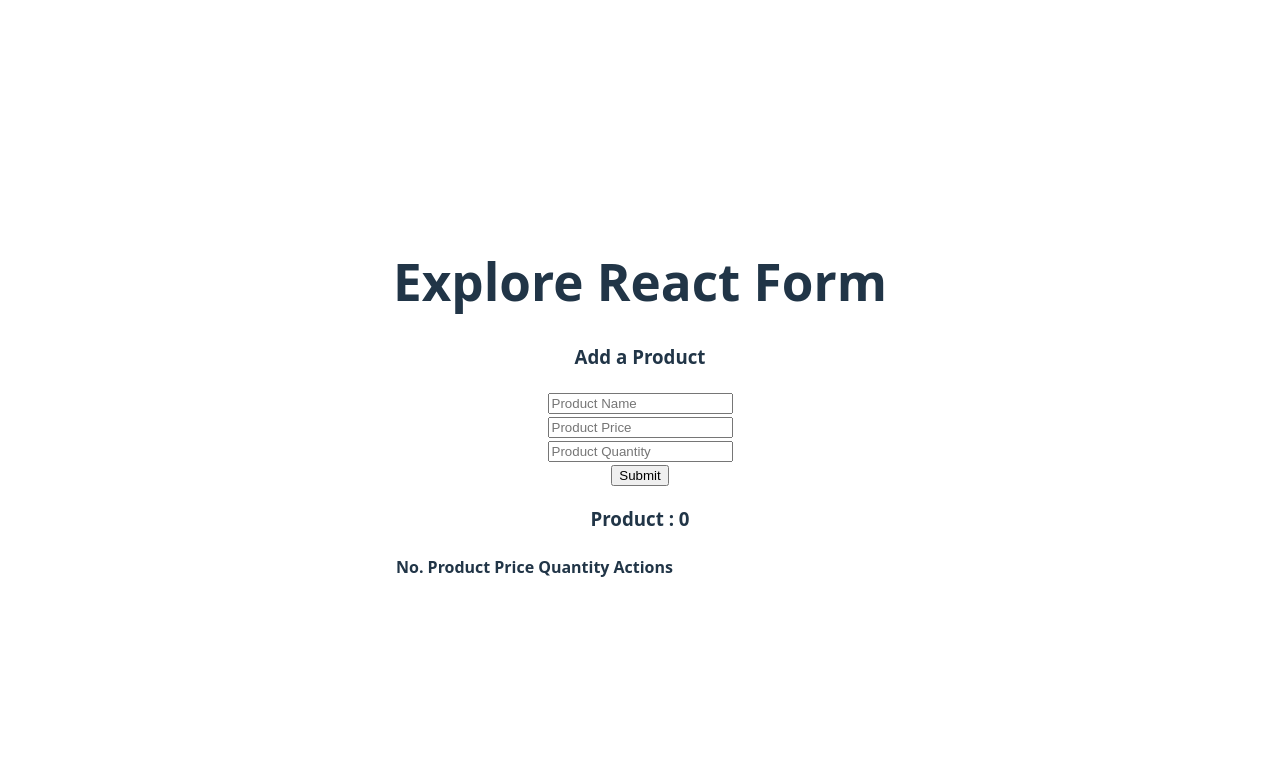
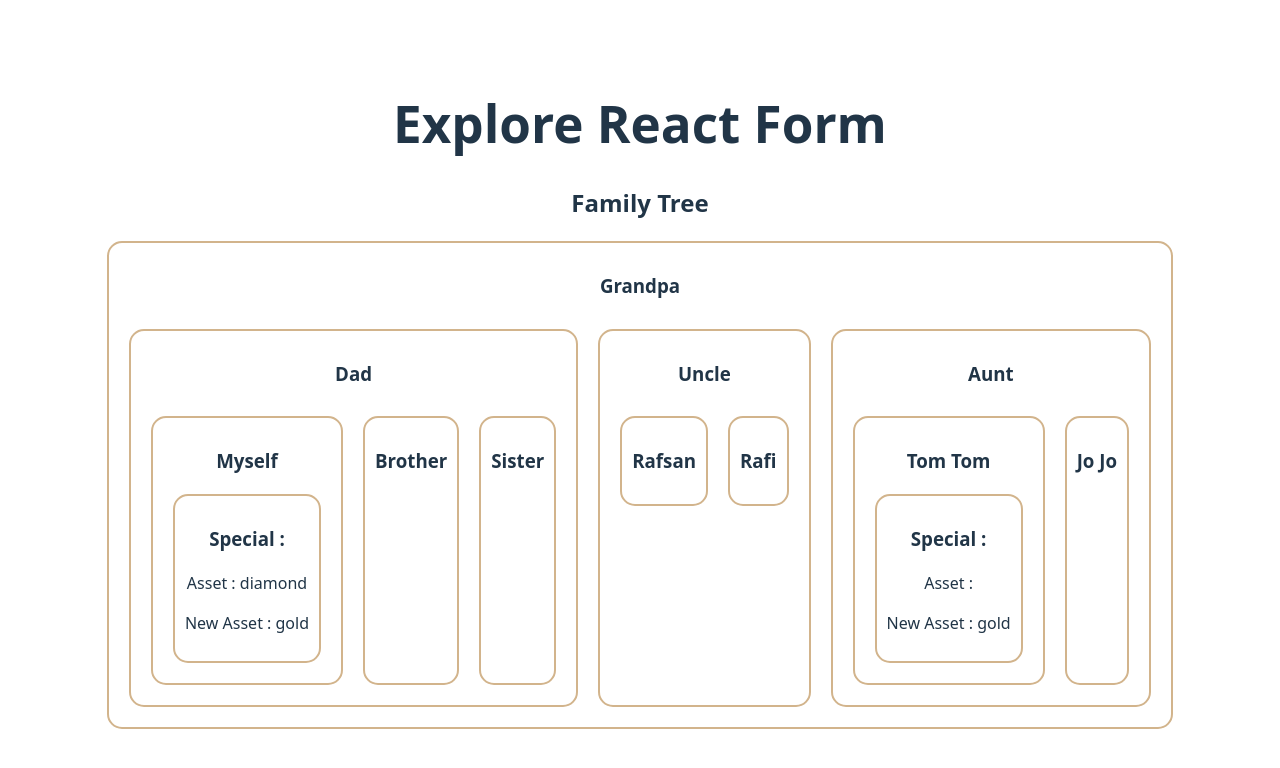
Before and after one commit to jubaer2222/mo-46-react-core-concept, a React (Vite) app: page / in a window 1280 px wide. Shown: the top 768 px of the page. Built offline with nearby package versions, Linux system fonts and the light colour scheme.

Commit message:
explore context api

```diff
--- a/src/App.jsx
+++ b/src/App.jsx
@@ -1,6 +1,7 @@
 
 import './App.css'
 import ControlledField from './components/ControlledField/ControlledField'
+import FamilyTree from './components/FamilyTree/FamilyTree'
 import FormAction from './components/FormAction/FormAction'
 import HookForm from './components/HookForm/HookForm'
 import ProductManagement from './components/ProductManagement/ProductManagement'
@@ -19,7 +20,8 @@
       {/* <ControlledField></ControlledField> */}
       {/* <UnControlledField></UnControlledField> */}
       {/* <HookForm></HookForm> */}
-      <ProductManagement></ProductManagement>
+      {/* <ProductManagement></ProductManagement> */}
+      <FamilyTree></FamilyTree>
     </>
   )
 }
--- /dev/null
+++ b/src/components/FamilyTree/Aunt.jsx
@@ -0,0 +1,16 @@
+import React from 'react';
+import Cousin from './Cousin';
+
+const Aunt = () => {
+  return (
+    <div>
+      <h3>Aunt</h3>
+      <section className='flex'>
+        <Cousin name="Tom Tom"></Cousin>
+        <Cousin name="Jo Jo"></Cousin>
+      </section>
+    </div>
+  );
+};
+
+export default Aunt;
--- /dev/null
+++ b/src/components/FamilyTree/Brother.jsx
@@ -0,0 +1,11 @@
+import React from 'react';
+
+const Brother = () => {
+  return (
+    <div>
+      <h3>Brother</h3>
+    </div>
+  );
+};
+
+export default Brother;
--- /dev/null
+++ b/src/components/FamilyTree/Cousin.jsx
@@ -0,0 +1,15 @@
+import React from 'react';
+import Special from './Special';
+
+const Cousin = ({name}) => {
+  return (
+    <div>
+      <h3>{name}</h3>
+      {
+        name === 'Tom Tom' && <Special></Special>
+      }
+    </div>
+  );
+};
+
+export default Cousin;
--- /dev/null
+++ b/src/components/FamilyTree/Dad.jsx
@@ -0,0 +1,19 @@
+import React from 'react';
+import Myself from './Myself';
+import Brother from './Brother';
+import Sister from './Sister';
+
+const Dad = ({asset}) => {
+  return (
+    <div>
+      <h3>Dad</h3>
+      <section className='flex'>
+        <Myself asset={asset}></Myself>
+        <Brother></Brother>
+        <Sister></Sister>
+      </section>
+    </div>
+  );
+};
+
+export default Dad;
--- /dev/null
+++ b/src/components/FamilyTree/FamilyTree.jsx
@@ -0,0 +1,22 @@
+import React, { createContext } from 'react';
+import Grandpa from './Grandpa';
+import './family-tree.css'
+
+export const AssetContext = createContext('');
+
+const FamilyTree = () => {
+
+  const asset = 'diamond';
+  const newAsset = 'gold';
+
+  return (
+    <div className='family-tree'>
+      <h2>Family Tree</h2>
+      <AssetContext.Provider value={newAsset}>
+        <Grandpa asset={asset}></Grandpa>
+      </AssetContext.Provider>
+    </div>
+  );
+};
+
+export default FamilyTree;
--- /dev/null
+++ b/src/components/FamilyTree/Grandpa.jsx
@@ -0,0 +1,19 @@
+import React from 'react';
+import Dad from './Dad';
+import Uncle from './Uncle';
+import Aunt from './Aunt';
+
+const Grandpa = ({asset}) => {
+  return (
+    <div>
+      <h3>Grandpa</h3>
+      <section className='flex'>
+        <Dad asset={asset}></Dad>
+        <Uncle></Uncle>
+        <Aunt></Aunt>
+      </section>
+    </div>
+  );
+};
+
+export default Grandpa;
--- /dev/null
+++ b/src/components/FamilyTree/Myself.jsx
@@ -0,0 +1,13 @@
+import React from 'react';
+import Special from './Special';
+
+const Myself = ({asset}) => {
+  return (
+    <div>
+      <h3>Myself</h3>
+      <Special asset={asset}></Special>
+    </div>
+  );
+};
+
+export default Myself;
--- /dev/null
+++ b/src/components/FamilyTree/Sister.jsx
@@ -0,0 +1,11 @@
+import React from 'react';
+
+const Sister = () => {
+  return (
+    <div>
+      <h3>Sister</h3>
+    </div>
+  );
+};
+
+export default Sister;
--- /dev/null
+++ b/src/components/FamilyTree/Special.jsx
@@ -0,0 +1,17 @@
+import React, { useContext } from 'react';
+import { AssetContext } from './FamilyTree';
+
+const Special = ({name, asset}) => {
+  const newAsset = useContext(AssetContext);
+
+  console.log('new asset', newAsset);
+  return (
+    <div>
+      <h3>Special : {name}</h3>
+      <p>Asset : {asset}</p>
+      <p>New Asset : {newAsset}</p>
+    </div>
+  );
+};
+
+export default Special;
--- /dev/null
+++ b/src/components/FamilyTree/Uncle.jsx
@@ -0,0 +1,16 @@
+import React from 'react';
+import Cousin from './Cousin';
+
+const Uncle = () => {
+  return (
+    <div>
+      <h3>Uncle</h3>
+      <section className='flex'>
+        <Cousin name='Rafsan'></Cousin>
+        <Cousin name='Rafi'></Cousin>
+      </section>
+    </div>
+  );
+};
+
+export default Uncle;
--- /dev/null
+++ b/src/components/FamilyTree/family-tree.css
@@ -0,0 +1,10 @@
+.family-tree div{
+  border: 2px solid tan;
+  margin: 10px;
+  padding: 10px;
+  border-radius: 15px;
+}
+
+.flex{
+  display: flex;
+}
```
